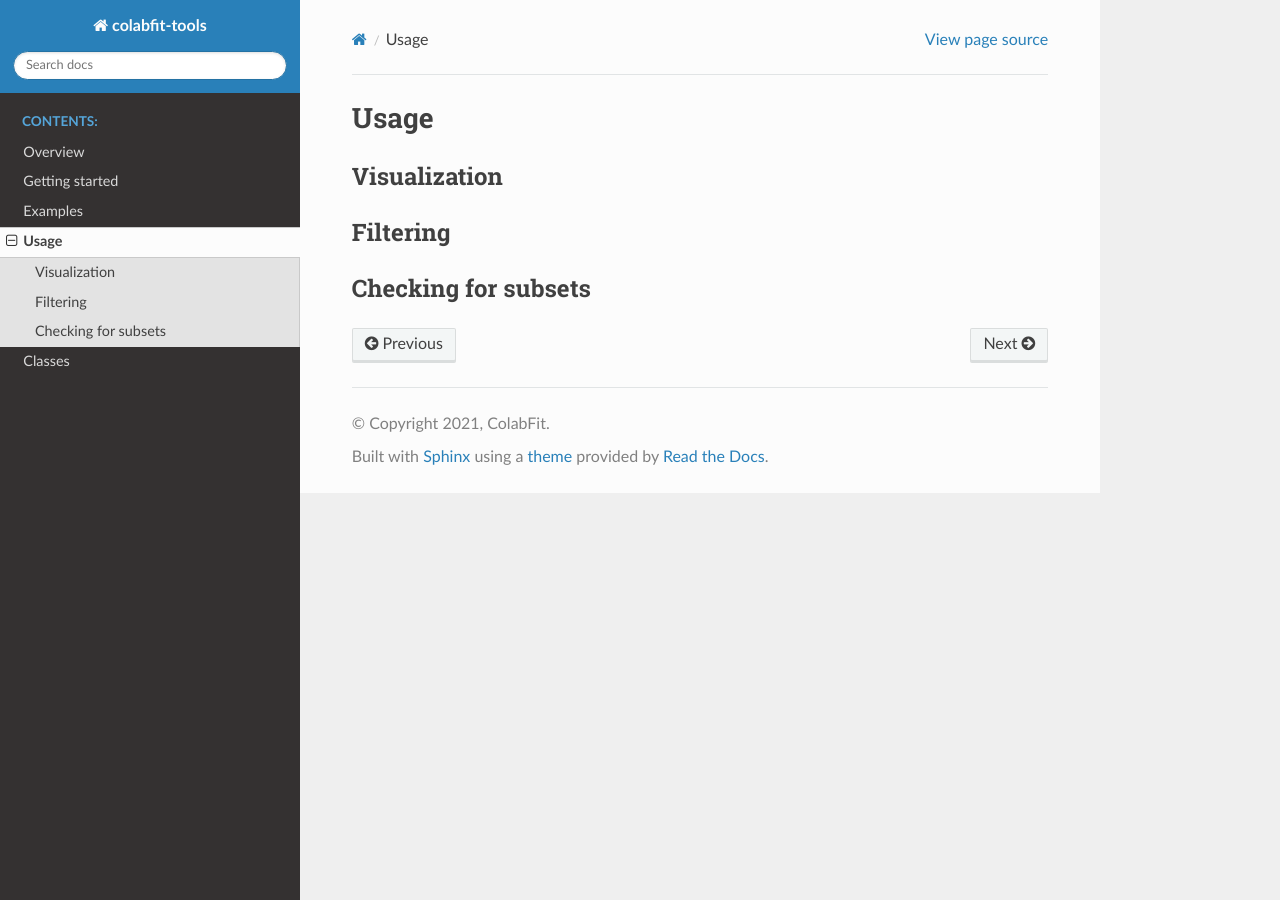
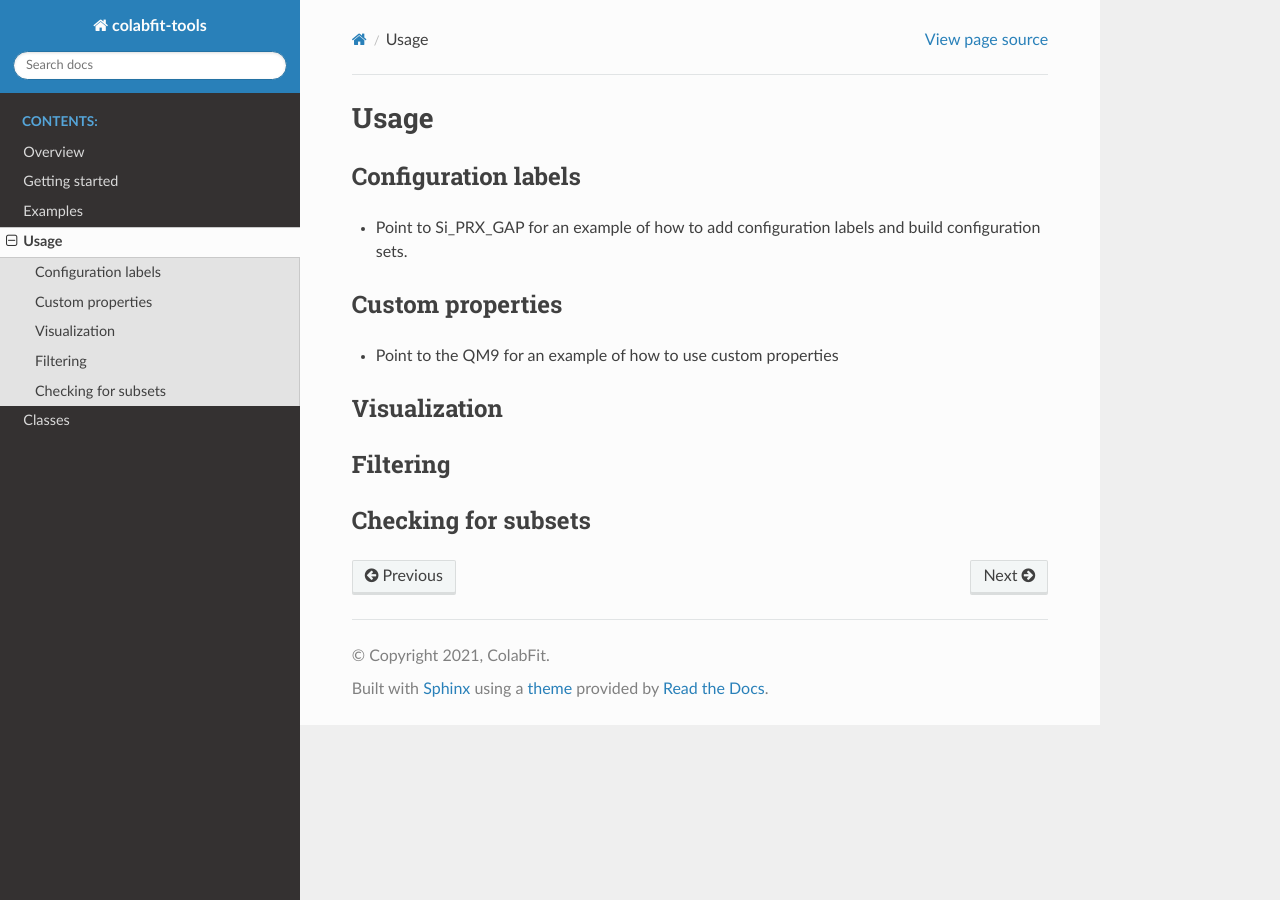
Before and after one commit to colabfit/colabfit-tools, a Sphinx documentation site: the page built from docs/source/usage.rst, in a window 1280 px wide. Built offline with Sphinx 7.4.7 and the Read the Docs theme 2.0.0, drawn with Linux system fonts in a browser that asks for light colours.

Commit message:
Adding basic example

```diff
--- a/docs/source/usage.rst
+++ b/docs/source/usage.rst
@@ -1,6 +1,17 @@
 =====
 Usage
 =====
+
+Configuration labels
+====================
+
+* Point to Si_PRX_GAP for an example of how to add configuration labels and
+  build configuration sets.
+
+Custom properties
+=================
+
+* Point to the QM9 for an example of how to use custom properties
 
 
 Visualization
```
Also changed, not shown: 3 other files.
